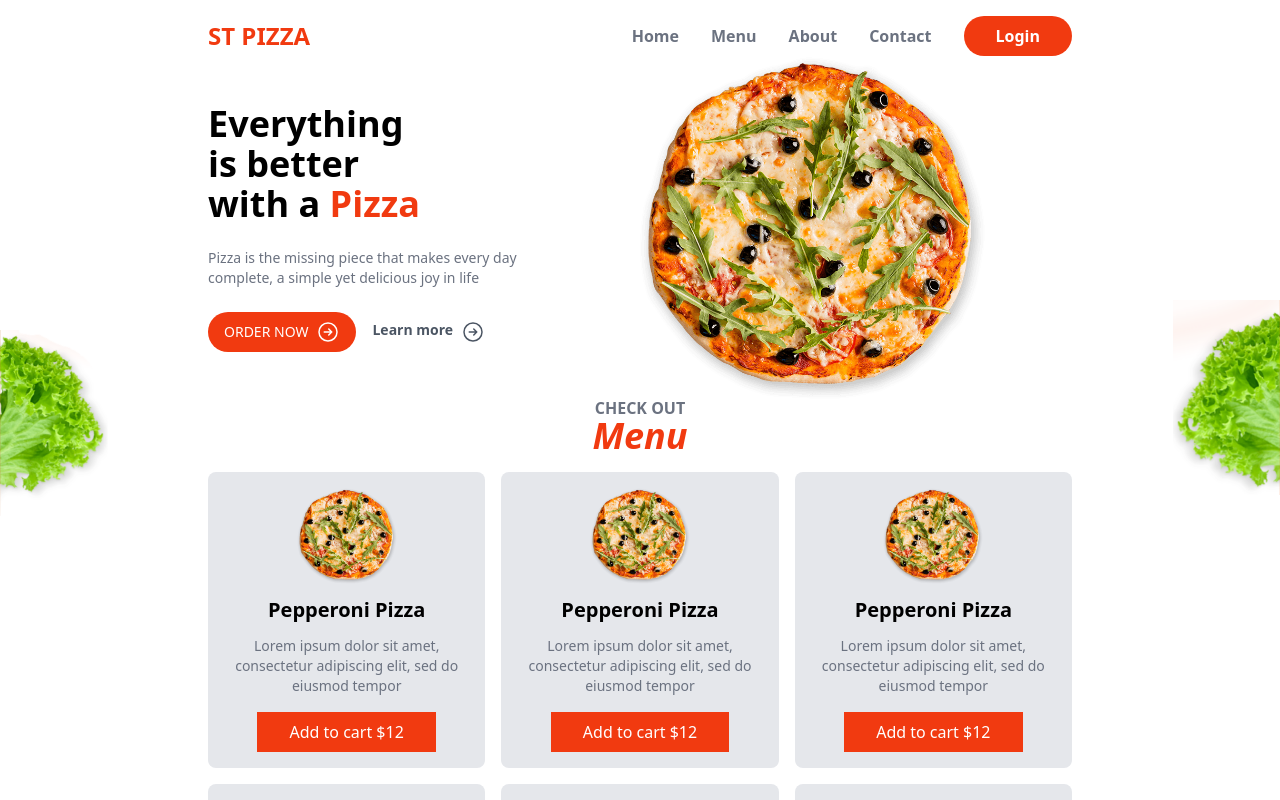
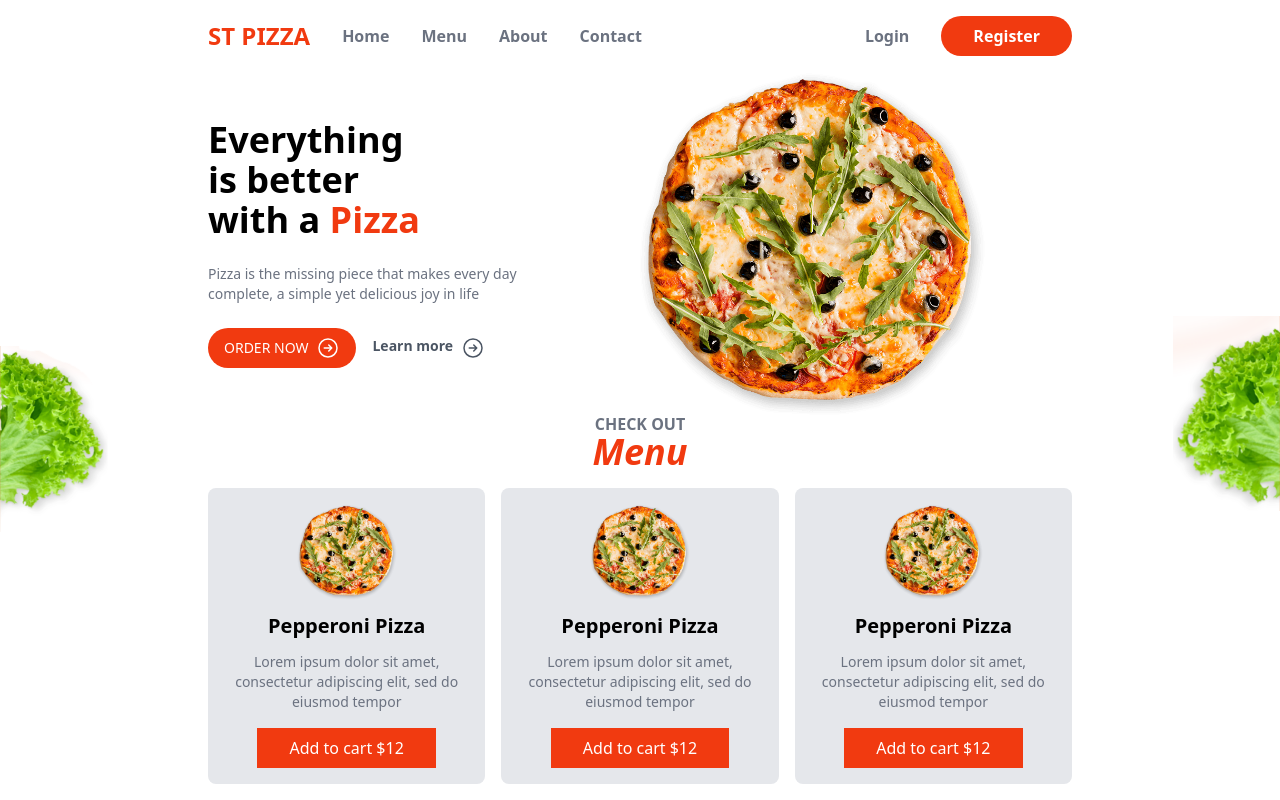
Before and after one commit to VladlenFolk/pizza_next, a Next.js app: page / in a window 1280 px wide. Shown: the top 800 px of the page. Built offline with nearby package versions, Linux system fonts and the light colour scheme.

Commit message:
feat: ended header section

```diff
--- a/src/app/components/layout/Header.js
+++ b/src/app/components/layout/Header.js
@@ -3,19 +3,22 @@
 export default function Header() {
   return (
     <header className="flex items-center justify-between">
-      <Link className="text-primary font-semibold text-2xl" href="">
-        ST PIZZA
-      </Link>
       <nav className="flex items-center gap-8 text-gray-500 font-semibold">
+        <Link className="text-primary font-semibold text-2xl" href="">
+          ST PIZZA
+        </Link>
         <Link href={""}>Home</Link>
         <Link href={""}>Menu</Link>
         <Link href={""}>About</Link>
         <Link href={""}>Contact</Link>
+      </nav>
+      <nav className="flex items-center gap-8 text-gray-500 font-semibold">
+      <Link href={"/login"}>Login</Link>
         <Link
-          href={""}
+          href={"/register"}
           className="bg-primary text-white px-8 py-2 rounded-full"
         >
-          Login
+          Register
         </Link>
       </nav>
     </header>
--- a/src/app/components/layout/Hero.js
+++ b/src/app/components/layout/Hero.js
@@ -2,7 +2,7 @@
 import Right from "../icons/Right";
 export default function Hero() {
   return (
-    <section className="hero">
+    <section className="hero mt-4">
       <div className="py-12">
         <h1 className="text-4xl font-semibold">
           Everything <br/>
```
